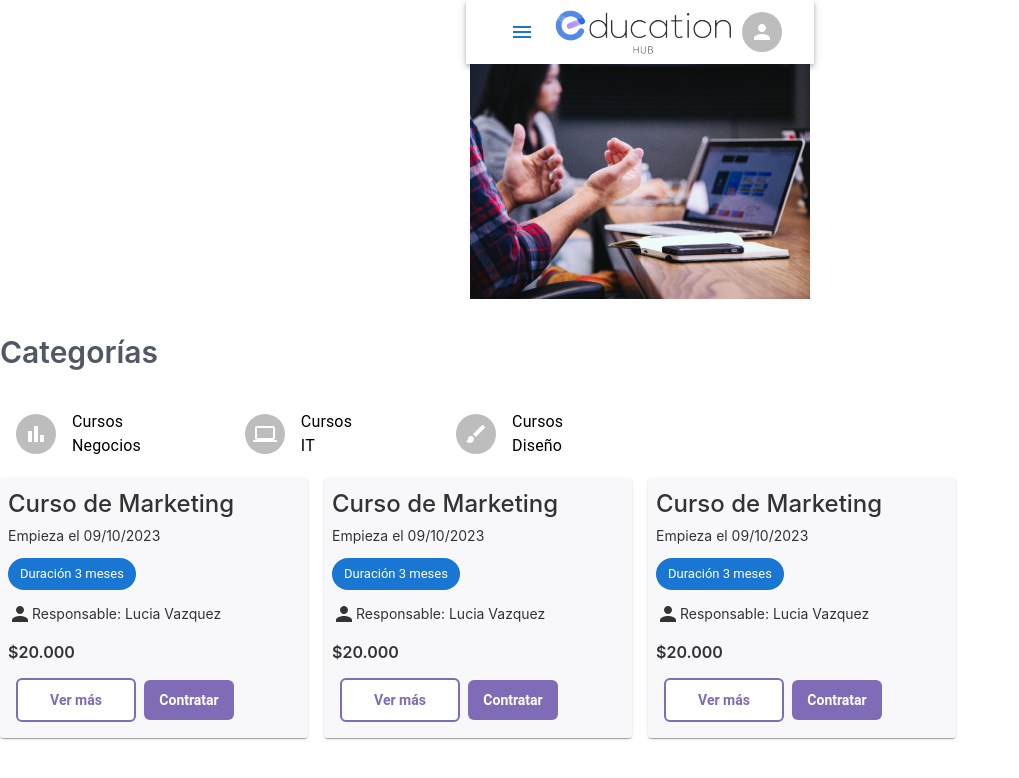
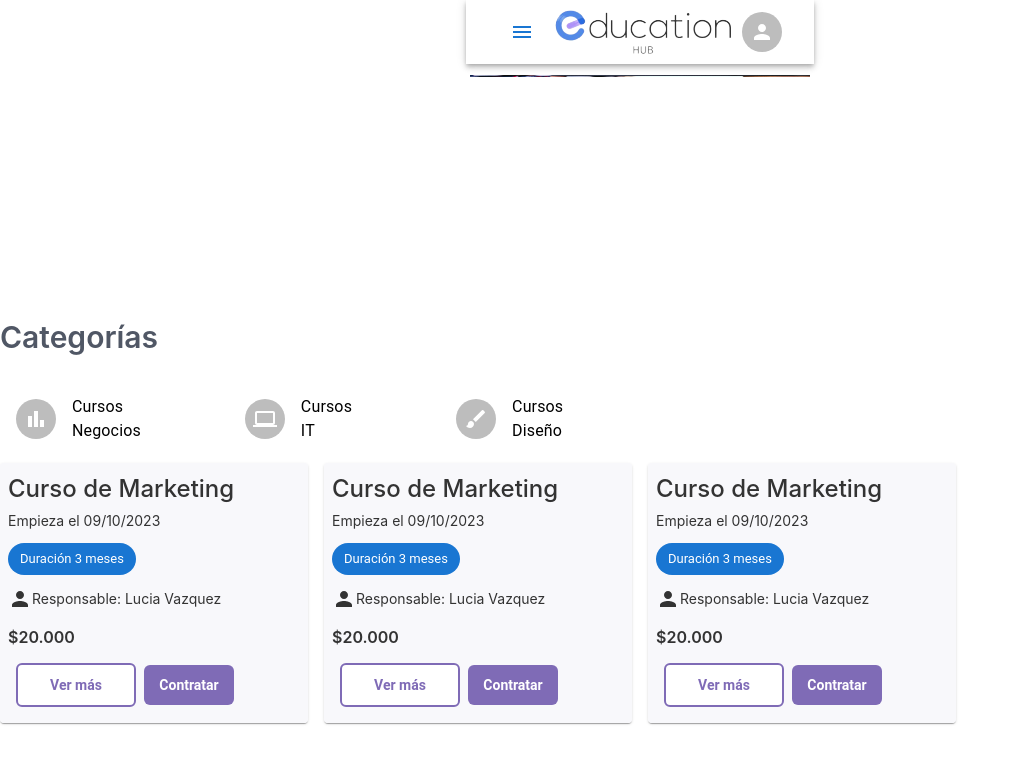
Before and after one commit to gabrieljesus11/API_TPO, a React (Create React App) app in the folder api-tpo/: page / in a window 1280 px wide. Shown: the top 778 px of the page, without its empty margins (0-1019 px from the left). Built offline with nearby package versions, Linux system fonts and the light colour scheme.

Commit message:
Update de todo

```diff
--- a/api-tpo/package.json
+++ b/api-tpo/package.json
@@ -6,6 +6,7 @@
     "@emotion/react": "^11.11.1",
     "@emotion/styled": "^11.11.0",
     "@fontsource/roboto": "^5.0.8",
+    "@material-tailwind/react": "^2.1.2",
     "@mui/icons-material": "^5.14.7",
     "@mui/material": "^5.14.7",
     "@mui/styled-engine-sc": "^5.14.7",
--- a/api-tpo/src/App.js
+++ b/api-tpo/src/App.js
@@ -1,3 +1,4 @@
+import { useState } from 'react';
 import Home from './routes/Home';
 
 function App(){
--- a/api-tpo/src/components/Banner/Banner.css
+++ b/api-tpo/src/components/Banner/Banner.css
@@ -1,8 +1,16 @@
 .banner {
-        position: relative;
-        height: 250px;
+        display: flex;
+        justify-content: space-around;
+        height: 10%;
+        width: 100%;
         align-self: center;
         align-items: center;
         flex: auto;
         justify-content: center;
 }
+
+.banner img{
+        position:static;
+        height: 10%;
+		width:100%;
+}
--- a/api-tpo/src/components/Banner/Banner.js
+++ b/api-tpo/src/components/Banner/Banner.js
@@ -1,14 +1,17 @@
 import React from 'react'
 import imagen from "../../img/bannerCursoMobile.png";
 import './Banner.css';
+import { Carousel } from "@material-tailwind/react";
 
 function Banner() {
   return (
+    <Carousel>
     <div className="banner">
         <img src={imagen} alt="banner"
          />
 
     </div>
+    </Carousel>
   )
 }
 
--- a/api-tpo/src/components/Categorias/Categorias.css
+++ b/api-tpo/src/components/Categorias/Categorias.css
@@ -1,3 +1,11 @@
 .avatar{
     background-color: #7F6BB6;
 }
+
+ListItem{
+    background-color: #7F6BB6;
+}
+
+.carousel-categoria{
+
+}
--- a/api-tpo/src/components/Login/Login.css
+++ b/api-tpo/src/components/Login/Login.css
@@ -25,3 +25,17 @@ font-weight: 600;
 line-height: 16px;
 text-decoration-line: underline;
 }
+
+#login-container{
+    display: flex;
+    flex-direction: column;
+    justify-content: center;
+    align-items: center;
+  }
+
+  #elemento-login{
+    display: flex;
+    justify-content: space-evenly;
+    align-items: center;
+    width: 100%;
+  }
--- a/api-tpo/src/components/Login/Login.js
+++ b/api-tpo/src/components/Login/Login.js
@@ -10,6 +10,7 @@ import { CardContent } from '@mui/material';
 export default function FormPropsTextFields() {
   return (
     <Box
+      className="login-container"
       component="form"
       sx={{
         '& .MuiTextField-root': { m: 1, width: '45ch' },
@@ -21,7 +22,7 @@ export default function FormPropsTextFields() {
 
 
 
-    <div>
+    <div >
 
     <div id="login-container">
         <TextField
@@ -56,15 +57,15 @@ export default function FormPropsTextFields() {
 
 
     <CardActions>
-      <div id="botones-login">
-        <div className="botonSecundario">
-          <Link to={"/"} className="linkSecundario">Volver</Link>
-        </div>
 
-        <div className="botonPrincipal">
-          <Link to={"/miPerfil"} className="linkPrimario">Ingresar</Link>
-        </div>
+      <div className="botonSecundario">
+        <Link to={"/"} className="linkSecundario">Volver</Link>
       </div>
+
+      <div className="botonPrincipal">
+        <Link to={"/miPerfil"} className="linkPrimario">Ingresar</Link>
+      </div>
+
     </CardActions>
 
 
--- a/api-tpo/src/index.css
+++ b/api-tpo/src/index.css
@@ -54,6 +54,19 @@ body {
   display: flex;
   justify-content:initial;
   flex-wrap: wrap;
+  width: 90%;
+}
+
+.categorias-container{
+  display: flex;
+  justify-content: center;
+  width: 100%;
+}
+
+.curso-card-container{
+  display: flex;
+  justify-content:initial;
+  flex-wrap: wrap;
 }
 
 #login-container{
```
Also changed, not shown: 1 other file (tests, documents, lock files or other folders).
